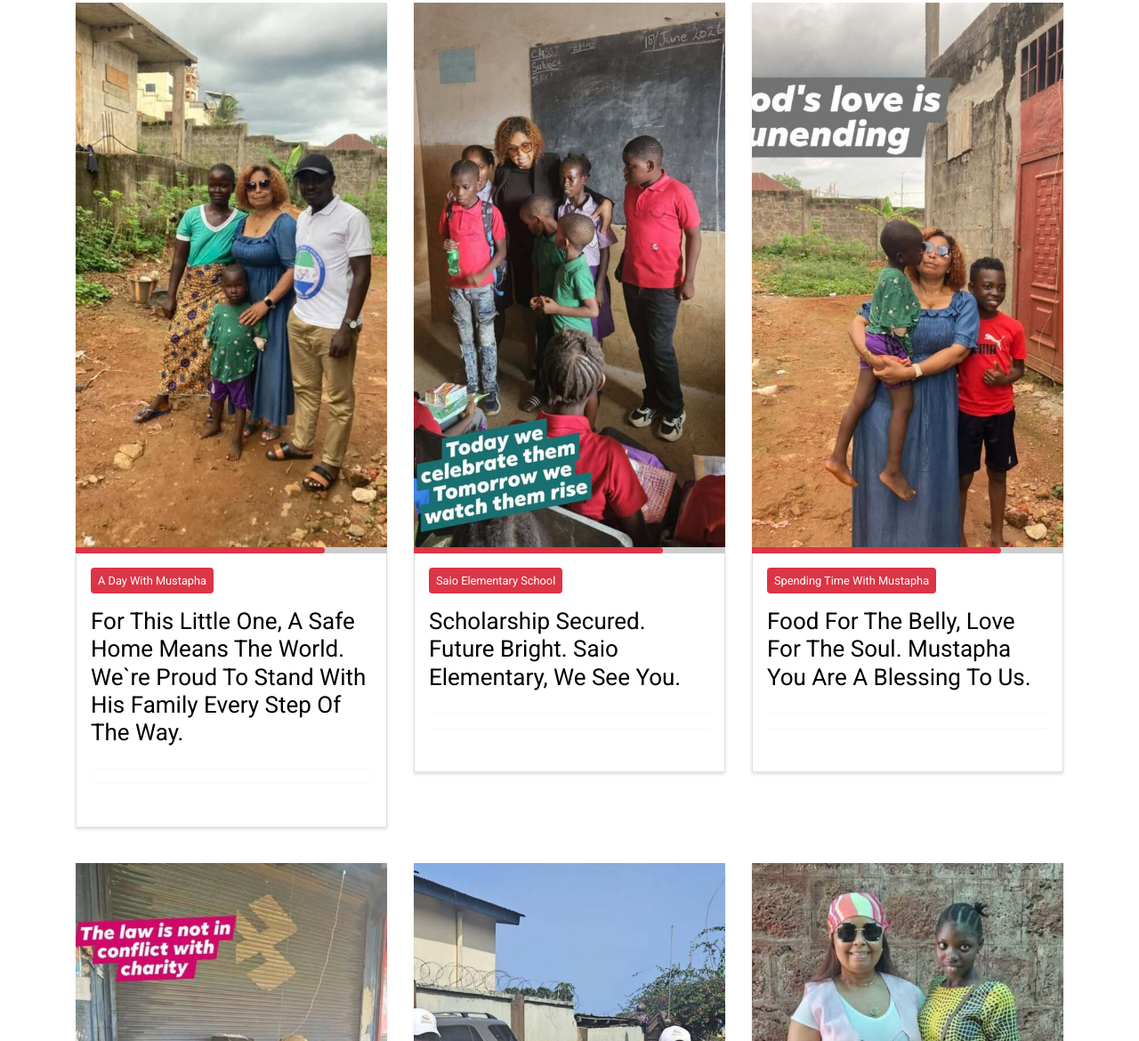
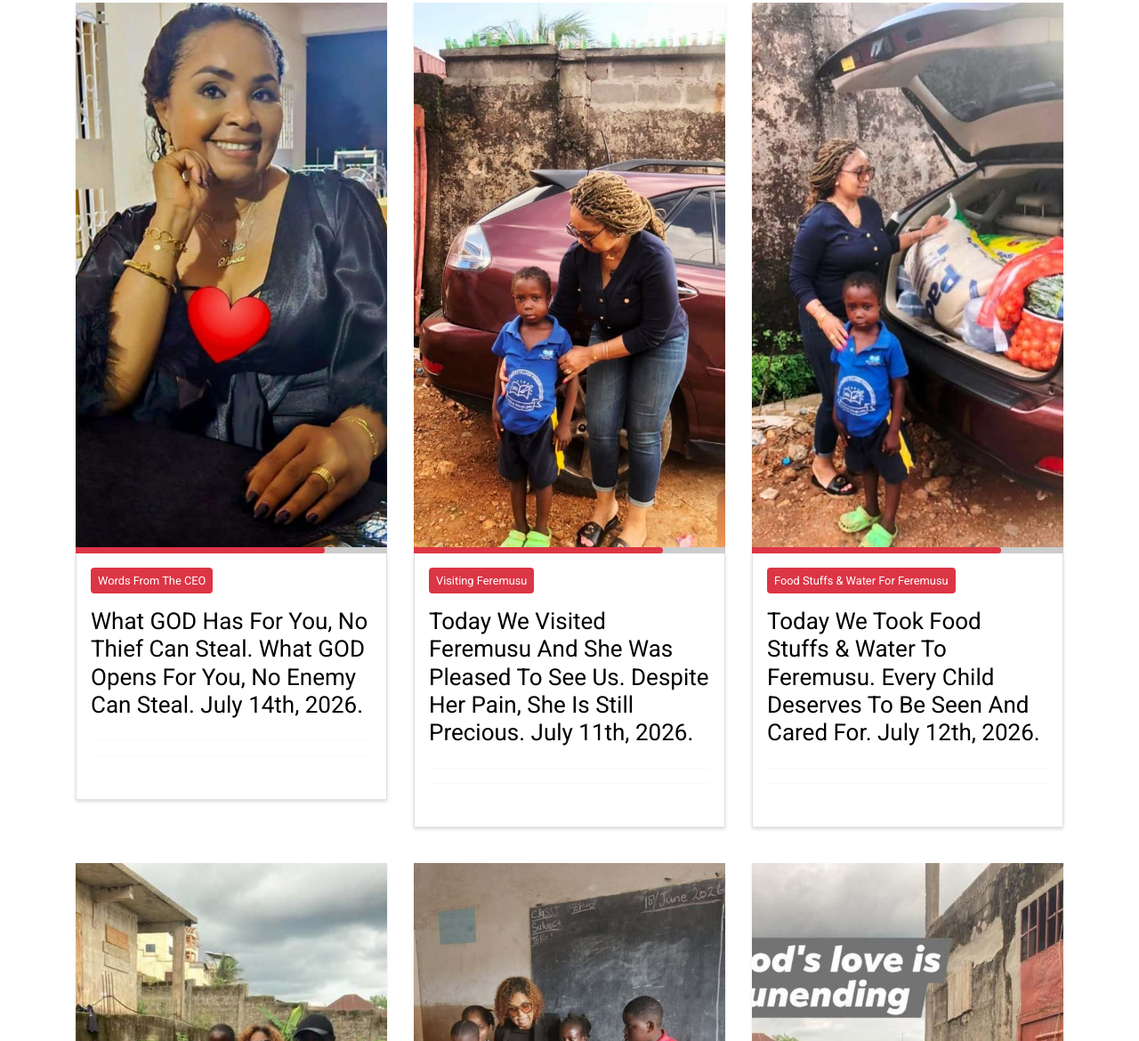
Before and after one commit to salam134/smileforwomen, a plain HTML site: page index.html in a window 1280 px wide. Shown: the part 1466-2636 px from the top of the page at 89% size. Drawn offline with nearby package versions, Linux system fonts and the light colour scheme; files whose address does not match are found by name; a web font is replaced by a local one.

Commit message:
Update index.html

```diff
--- a/index.html
+++ b/index.html
@@ -187,6 +187,99 @@
         </div>
 
         <div class="row">
+          <div class="col-md-4">
+              <div class="cause shadow-sm">
+
+                <a href="#" class="cause-link d-block">
+                  <img src="ceo.jpg" alt="Image" class="img-fluid">
+                  <div class="custom-progress-wrap">
+
+                    <div class="custom-progress-inner">
+                      <div class="custom-progress bg-danger" style="width: 80%;"></div>
+                    </div>
+                  </div>
+                </a>
+
+                <div class="px-3 pt-3 border-top-0 border border shadow-sm">
+                  <span class="badge-danger py-1 small px-2 rounded mb-3 d-inline-block"> Words From The CEO</span>
+                  <h3 class="mb-4"><a href="#">What GOD Has For You, No Thief Can Steal. What GOD Opens For You, No Enemy Can Steal. July 14th, 2026.</a></h3>
+                  <div class="border-top border-light border-bottom py-2 d-flex">
+
+
+                  </div>
+
+                  <div class="py-4">
+                    <div class="d-flex align-items-center">
+
+
+                    </div>
+                  </div>
+                </div>
+
+              </div>
+          </div>
+          <div class="col-md-4">
+              <div class="cause shadow-sm">
+
+                <a href="#" class="cause-link d-block">
+                  <img src="feremus.jpg" alt="Image" class="img-fluid">
+                  <div class="custom-progress-wrap">
+
+                    <div class="custom-progress-inner">
+                      <div class="custom-progress bg-danger" style="width: 80%;"></div>
+                    </div>
+                  </div>
+                </a>
+
+                <div class="px-3 pt-3 border-top-0 border border shadow-sm">
+                  <span class="badge-danger py-1 small px-2 rounded mb-3 d-inline-block"> Visiting Feremusu</span>
+                  <h3 class="mb-4"><a href="#">Today We Visited Feremusu And She Was Pleased To See Us. Despite Her Pain, She Is Still Precious. July 11th, 2026.</a></h3>
+                  <div class="border-top border-light border-bottom py-2 d-flex">
+
+
+                  </div>
+
+                  <div class="py-4">
+                    <div class="d-flex align-items-center">
+
+
+                    </div>
+                  </div>
+                </div>
+
+              </div>
+          </div>
+          <div class="col-md-4">
+              <div class="cause shadow-sm">
+
+                <a href="#" class="cause-link d-block">
+                  <img src="ferem.jpg" alt="Image" class="img-fluid">
+                  <div class="custom-progress-wrap">
+
+                    <div class="custom-progress-inner">
+                      <div class="custom-progress bg-danger" style="width: 80%;"></div>
+                    </div>
+                  </div>
+                </a>
+
+                <div class="px-3 pt-3 border-top-0 border border shadow-sm">
+                  <span class="badge-danger py-1 small px-2 rounded mb-3 d-inline-block"> Food Stuffs & Water For Feremusu</span>
+                  <h3 class="mb-4"><a href="#">Today We Took Food Stuffs & Water To Feremusu. Every Child Deserves To Be Seen And Cared For. July 12th, 2026.</a></h3>
+                  <div class="border-top border-light border-bottom py-2 d-flex">
+
+
+                  </div>
+
+                  <div class="py-4">
+                    <div class="d-flex align-items-center">
+
+
+                    </div>
+                  </div>
+                </div>
+
+              </div>
+          </div>
           <div class="col-md-4">
               <div class="cause shadow-sm">
 
```
